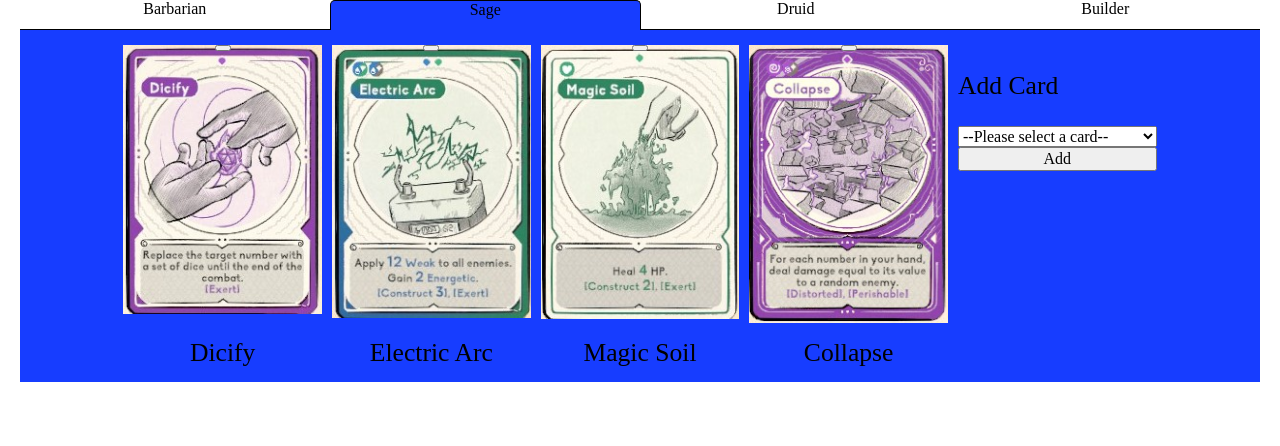
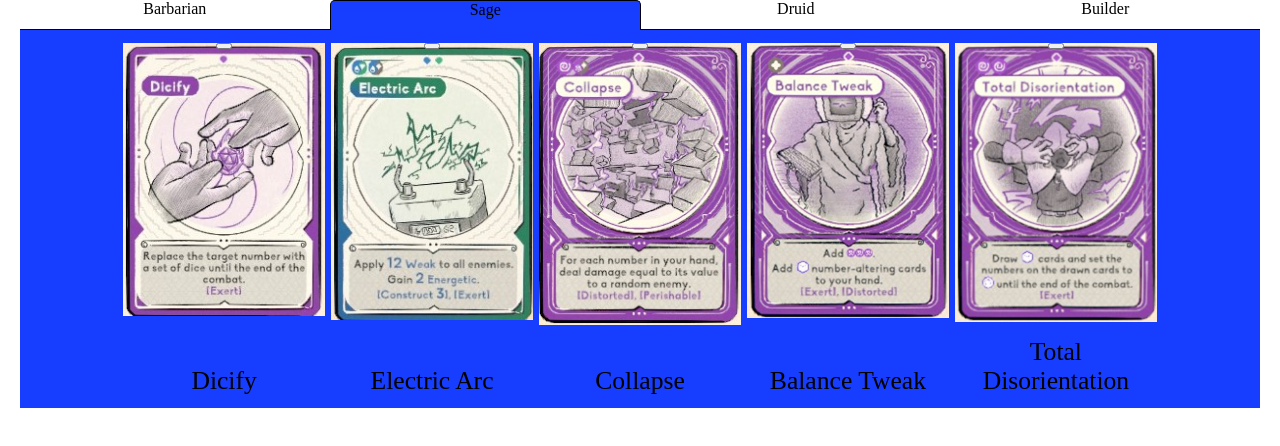
Before and after one commit to greenzombie123/DiceAndCards, a React (Vite) app: page / in a window 1280 px wide. Shown: the top 446 px of the page. Built offline with nearby package versions, Linux system fonts and the light colour scheme.

Commit message:
Can change the card displayed by clicking on the tabs

```diff
--- a/src/App.css
+++ b/src/App.css
@@ -36,6 +36,11 @@
       text-align: center;
       border: none;
       border-bottom: 1px solid;
+      cursor: pointer;
+
+      &:not(.current):hover{
+        background-color: yellow;
+      }
 
       &.current{
         /* background-color: mediumvioletred; */
@@ -43,6 +48,7 @@
         border-bottom: none;
         border-top-left-radius: 5px;
         border-top-right-radius: 5px;
+        cursor:default;
       }
     }
   }
@@ -77,8 +83,8 @@
           flex: 0 0 100%;
           display: grid;
           grid-template: auto / 1fr 1fr 1fr 1fr 1fr;
-          gap: 10px;
-          padding: 15px 0;
+          gap: .5vw;
+          padding: 1vw 0;
 
         .sliderItem{
 
@@ -95,6 +101,7 @@
             }
             .imgContainer{
               flex: 1;
+              width: 100%;
               img{
                 height: auto;
                 width: 100%;
@@ -108,15 +115,33 @@
           }
 
           .cardSelector{
+            display: flex;
+            flex-flow: column nowrap;
+            height: 100%;
+            gap: 10px;
+
+            .top{
+              border: 1px dotted;
+              border-radius: 5px;
+              flex: 1;
+
               p{
                 font-size: var(--wordSize);
+                text-align: center;
               }
               select{
                 width: 100%;
+                font-size: 1vw;
                 option{}
               }
+            }
+
+
             button{
               width: 100%;
+              margin-top: auto;
+              font-size: var(--wordSize);
+              /* margin-bottom: 3vw; */
             }
           }
         }
--- a/src/Model/Cards.ts
+++ b/src/Model/Cards.ts
@@ -10,12 +10,12 @@ export type Deck = "barbarian" |"sage"|"druid"|"berserker"|"pro"|"builder"
 const cards:Card[] = [
     {deck:"sage", name:"Dicify", img:"/cardImages/Dicify.jpg", isDisplayed:true},
     {deck:"sage", name:"Electric Arc", img:"/cardImages/ElectricArc.jpg", isDisplayed:true},
-    {deck:"sage", name:"Magic Soil", img:"/cardImages/MagicSoil.jpg", isDisplayed:true},
+    {deck:"sage", name:"Magic Soil", img:"/cardImages/MagicSoil.jpg", isDisplayed:false},
     {deck:"sage", name:"Shock Wave", img:"/cardImages/ShockWave.jpg", isDisplayed:false},
     {deck:"sage", name:"Collapse", img:"/cardImages/Collapse.png", isDisplayed:true},
-    {deck:"sage", name:"Balance Tweak", img:"/cardImages/BalanceTweak.png", isDisplayed:false},
-    {deck:"sage", name:"Total Disorientation", img:"/cardImages/TotalDisorientation.png", isDisplayed:false},
-    {deck:"sage", name:"Card Of Many Things", img:"/cardImages/CardOfManyThings.png", isDisplayed:false},
+    {deck:"sage", name:"Balance Tweak", img:"/cardImages/BalanceTweak.png", isDisplayed:true},
+    {deck:"sage", name:"Total Disorientation", img:"/cardImages/TotalDisorientation.png", isDisplayed:true},
+    {deck:"sage", name:"Card Of Many Things", img:"/cardImages/CardOfManyThings.png", isDisplayed:true},
 
 ]
 
--- a/src/components/CardSelector.tsx
+++ b/src/components/CardSelector.tsx
@@ -9,17 +9,21 @@ const CardSelector = (props: CardSelectorProps) => {
 
   // Render options of the cards of the current deck into the select element
   const cardOptions: React.ReactNode = cardNames.map((name) => (
-    <option value={name} key={name}>{name}</option>
+    <option value={name} key={name}>
+      {name}
+    </option>
   ));
 
   return (
     <div className="sliderItem">
       <div className="cardSelector">
-        <p>Add Card</p>
-        <select name="cardSelector" id="cardSelector">
-          <option value="">--Please select a card--</option>
-          {cardOptions}
-        </select>
+        <div className="top">
+          <p>Add Card</p>
+          <select name="cardSelector" id="cardSelector">
+            <option value="">--Please select a card--</option>
+            {cardOptions}
+          </select>
+        </div>
         <button>Add</button>
       </div>
     </div>
--- a/src/components/CardSlider.tsx
+++ b/src/components/CardSlider.tsx
@@ -2,21 +2,32 @@ import { useState } from "react";
 import { Card, Deck } from "../Model/Cards";
 import Tabs from "./Tabs";
 import Slider from "./Slider";
-import  cards from "../Model/Cards";
+import cards from "../Model/Cards";
 
-const k = cards
+const k = cards;
 
-export type SliderPosition = {current:number, max:number}
+export type SliderPosition = { current: number; max: number };
 
 const CardSlider = () => {
-    const [cards, useCards] = useState<Card[]>(k)
-    const [currentDeck, useCurrentDeck] = useState<Deck>("sage")
-    const [sliderPosition, useSliderPosition] = useState<SliderPosition>({current:0,max:0})
+  const [cards, setCards] = useState<Card[]>(k);
+  const [currentDeck, setCurrentDeck] = useState<Deck>("sage");
+  const [sliderPosition, setSliderPosition] = useState<SliderPosition>({
+    current: 0,
+    max: 0,
+  });
 
-  return <div className="cardSlider">
-    <Tabs currentDeck={currentDeck}/>
-    <Slider currentDeck={currentDeck} cards={cards} sliderPosition={sliderPosition}/>
-  </div>;
+  const handleTabClick = (deck: Deck) => () => setCurrentDeck(deck);
+
+  return (
+    <div className="cardSlider">
+      <Tabs currentDeck={currentDeck} onTabClick={handleTabClick}/>
+      <Slider
+        currentDeck={currentDeck}
+        cards={cards}
+        sliderPosition={sliderPosition}
+      />
+    </div>
+  );
 };
 
 export default CardSlider;
--- a/src/components/Tabs.tsx
+++ b/src/components/Tabs.tsx
@@ -1,24 +1,48 @@
 import { Deck } from "../Model/Cards";
 
 interface TabsProps {
-    currentDeck:Deck
+  currentDeck: Deck;
+  onTabClick: (deck: Deck) => () => void;
 }
 
-type Tab = "current tab red" | "current tab blue" | "current tab lightBlue" | "current tab green" |"tab"
+type Tab =
+  | "current tab red"
+  | "current tab blue"
+  | "current tab lightBlue"
+  | "current tab green"
+  | "tab";
 
-const Tabs = ({currentDeck}: TabsProps) => {
+const Tabs = ({ currentDeck, onTabClick }: TabsProps) => {
 
-    const barbarianTab: Tab = currentDeck === "barbarian" ? "current tab red" : "tab"
-    const sageTab: Tab = currentDeck === "sage" ? "current tab blue" : "tab"
-    const builderTab: Tab = currentDeck === "builder" ? "current tab lightBlue" : "tab"
-    const druidTab: Tab = currentDeck === "druid" ? "current tab green" : "tab"
+// Give each li element their proper className. THe current deck will give that li element
+// the current and color class names
 
-    return <ul className="tabs">
-        <li className={barbarianTab}>Barbarian</li>
-        <li className={sageTab}>Sage</li>
-        <li className={druidTab}>Druid</li>
-        <li className={builderTab}>Builder</li>
+  const barbarianTab: Tab =
+    currentDeck === "barbarian" ? "current tab red" : "tab";
+
+  const sageTab: Tab = currentDeck === "sage" ? "current tab blue" : "tab";
+
+  const builderTab: Tab =
+    currentDeck === "builder" ? "current tab lightBlue" : "tab";
+
+  const druidTab: Tab = currentDeck === "druid" ? "current tab green" : "tab";
+
+  // Tabs that are not the current deck will recieve the eventHandler to change the current deck state
+  // The current tab will not recieve an eventHandler (an undefined)
+
+  const onBarbarianTabClick = "barbarian" !== currentDeck ? onTabClick("barbarian") : undefined
+  const onSageTabClick = "sage" !== currentDeck ? onTabClick("sage") : undefined
+  const onBuilderTabClick = "builder" !== currentDeck ? onTabClick("builder") : undefined
+  const onDruidTabClick = "druid" !== currentDeck ? onTabClick("druid") : undefined
+
+  return (
+    <ul className="tabs">
+      <li className={barbarianTab} onClick={onBarbarianTabClick}>Barbarian</li>
+      <li className={sageTab} onClick={onSageTabClick}>Sage</li>
+      <li className={druidTab} onClick={onDruidTabClick}>Druid</li>
+      <li className={builderTab} onClick={onBuilderTabClick}>Builder</li>
     </ul>
+  );
 };
 
 export default Tabs;
```
Lines whose indentation alone changed are shown as unchanged.
